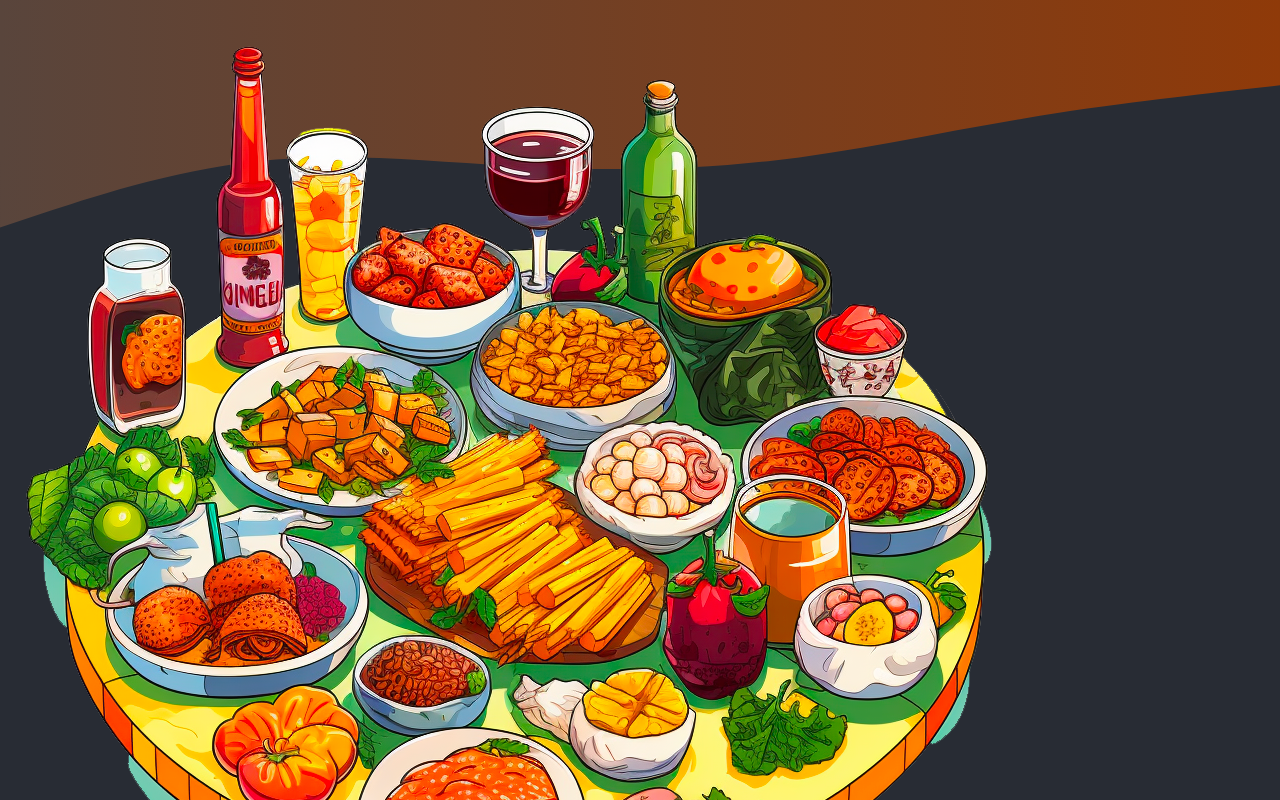
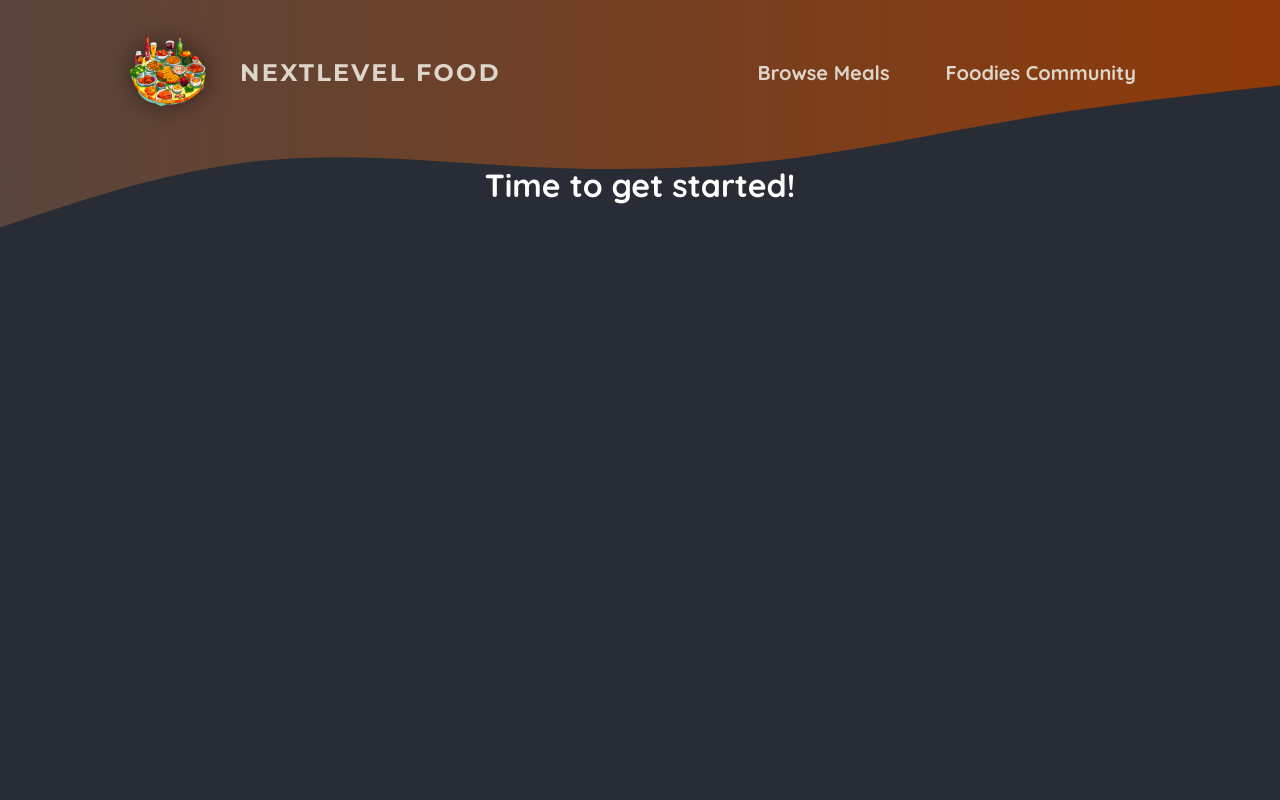
Before and after one commit to xanax02/nextJS1, a Next.js app: page / in a window 1280 px wide. Shown: the top 800 px of the page. Built offline with nearby package versions, Linux system fonts and the light colour scheme.

Commit message:
css-modules

```diff
--- a/components/mainHeader/MainHeader.js
+++ b/components/mainHeader/MainHeader.js
@@ -1,16 +1,16 @@
 import Link from "next/link";
-
 import LogoPng from '@/assets/logo.png'
+import styles from "./MainHeader.module.css"
 
 export default function MainHeader() {
     return (
-        <header>
-            <Link href='/'>
+        <header className={styles.header}>
+            <Link href='/' className={styles.logo}>
                 <img src={LogoPng.src} alt={"A plate with food on it"} />
                 NextLevel Food
             </Link>
 
-            <nav>
+            <nav className={styles.nav}>
                 <ul>
                     <li>
                         <Link href={"/meals"}>Browse Meals</Link>
--- /dev/null
+++ b/components/mainHeader/MainHeader.module.css
@@ -0,0 +1,67 @@
+.header {
+    display: flex;
+    justify-content: space-between;
+    align-items: center;
+    padding: 2rem 1rem;
+  }
+
+  @media (min-width: 768px) {
+    .header {
+      padding: 2rem 10%;
+    }
+  }
+
+  .nav ul {
+    list-style: none;
+    margin: 0;
+    padding: 0;
+    display: flex;
+    gap: 1.5rem;
+    /* font-family: 'Montserrat', sans-serif; */
+    font-size: 1.25rem;
+  }
+
+  .nav a {
+    text-decoration: none;
+    color: #ddd6cb;
+    font-weight: bold;
+    padding: 0.5rem 1rem;
+    border-radius: 0.5rem;
+  }
+
+  .nav a:hover,
+  .nav a:active {
+    background: linear-gradient(90deg, #ff8a05, #f9b331);
+    background-clip: text;
+    -webkit-background-clip: text;
+    -webkit-text-fill-color: transparent;
+    text-shadow: 0 0 18px rgba(248, 190, 42, 0.8);
+  }
+
+  .active {
+    background: linear-gradient(90deg, #ff8a05, #f9b331);
+    background-clip: text;
+    -webkit-background-clip: text;
+    -webkit-text-fill-color: transparent;
+  }
+
+  .logo {
+    display: flex;
+    align-items: center;
+    justify-content: center;
+    gap: 2rem;
+    text-decoration: none;
+    color: #ddd6cb;
+    font-weight: bold;
+    font-family: 'Montserrat', sans-serif;
+    letter-spacing: 0.15rem;
+    text-transform: uppercase;
+    font-size: 1.5rem;
+  }
+
+  .logo img {
+    width: 5rem;
+    height: 5rem;
+    object-fit: contain;
+    filter: drop-shadow(0 0 0.75rem rgba(0, 0, 0, 0.5));
+  }
```
